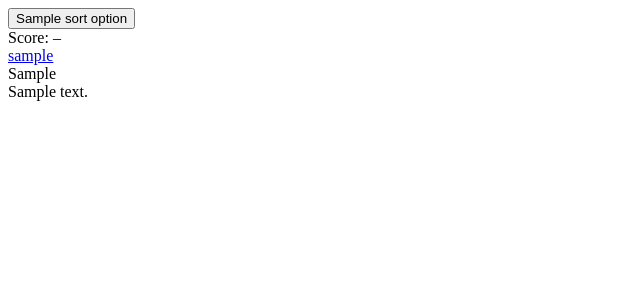
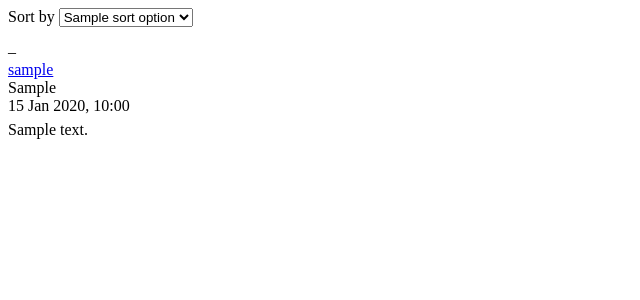
Before and after one commit to ctmartinez1992/Rankomida, a Django app: template templates/catalog/_community_notes.html in a window 1280 px wide. Shown: the top 300 px of the page, without its empty margins (0-640 px from the left). Run offline with Django 5.2, Linux system fonts and the light colour scheme; data comes from the database, SQL or seed files in the repository; tables that the repository leaves empty hold one stand-in row (values such as "Sample post"); the template is opened without the code that fills it: values that come from a table or form of the project are taken from there, most other values are stand-ins (such as "Sample title", 1, 10 or a date in 2020).

Commit message:
Harmonize community notes rating cards with profile ratings style
- Remove 'Score:' prefix from star display
- Add created_at date badge (score-badge)
- Use rating-comment paragraph styling for comments
- Add flex-wrap to rank-entry for consistent layout

Co-authored-by: Copilot <223556219+Copilot@users.noreply.github.com>

```diff
--- a/templates/catalog/_community_notes.html
+++ b/templates/catalog/_community_notes.html
@@ -1,32 +1,41 @@
 {% load ratings_tags %}
 
-<div class="community-notes-sort">
+<div class="filter-bar">
     {% with base_url=dish.get_absolute_url|default:"" %}
-    {% for label, key in sort_options %}
-        <button
-            class="btn btn-sm{% if current_sort == key %} btn-active{% endif %}"
-            hx-get="{% url 'catalog:community_notes_fragment' dish.dish_type.slug dish.slug %}?sort={{ key }}&page=1"
+    <div class="filter-item">
+        <label for="community-sort-select">Sort by</label>
+        <select
+            id="community-sort-select"
+            name="sort"
+            hx-get="{% url 'catalog:community_notes_fragment' dish.dish_type.slug dish.slug %}"
+            hx-trigger="change"
             hx-target="#community-notes"
             hx-swap="innerHTML"
-        >{{ label }}</button>
-    {% endfor %}
+            hx-vals='{"page": "1"}'
+        >
+            {% for label, key in sort_options %}
+                <option value="{{ key }}"{% if current_sort == key %} selected{% endif %}>{{ label }}</option>
+            {% endfor %}
+        </select>
+    </div>
     {% endwith %}
 </div>
 
 {% if page_obj.object_list %}
-    <div class="rank-list">
+    <div class="rank-list" style="margin-top:1rem;">
         {% for submission in page_obj %}
-            <div class="rank-entry">
-                <span class="rank-number">Score: {{ submission.overall_score|score_as_stars }}</span>
+            <div class="rank-entry" style="flex-wrap:wrap;">
+                <span class="rank-number">{{ submission.overall_score|score_as_stars }}</span>
                 <div class="rank-name">
                     <div class="dish-name"><a href="{% url 'profile' submission.user.username %}">{{ submission.user.username }}</a></div>
                     {% if submission.venue_location %}
-                        <div class="venue-name community-location">{{ submission.venue_location }}</div>
-                    {% endif %}
-                    {% if submission.comment %}
-                        <div class="venue-name community-comment">{{ submission.comment }}</div>
+                        <div class="venue-name">{{ submission.venue_location }}</div>
                     {% endif %}
                 </div>
+                <span class="score-badge">{{ submission.created_at|date:"d M Y, H:i" }}</span>
+                {% if submission.comment %}
+                    <p class="rating-comment" style="width:100%;margin:0.4rem 0 0;overflow-wrap:break-word;word-break:break-word;">{{ submission.comment }}</p>
+                {% endif %}
             </div>
         {% endfor %}
     </div>
```
Also changed, not shown: docs/superpowers/specs/2026-08-07-harmonize-community-notes-design.md (added, +28 -0 lines).
